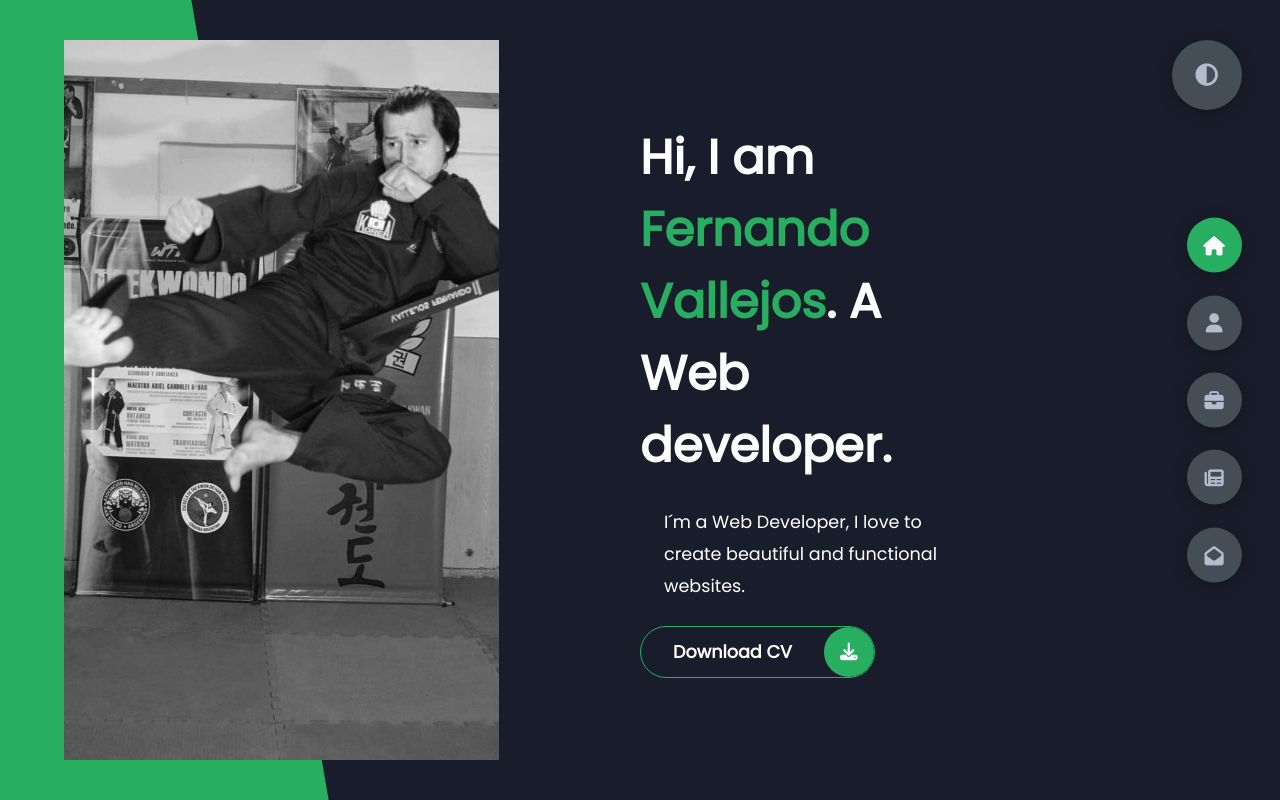
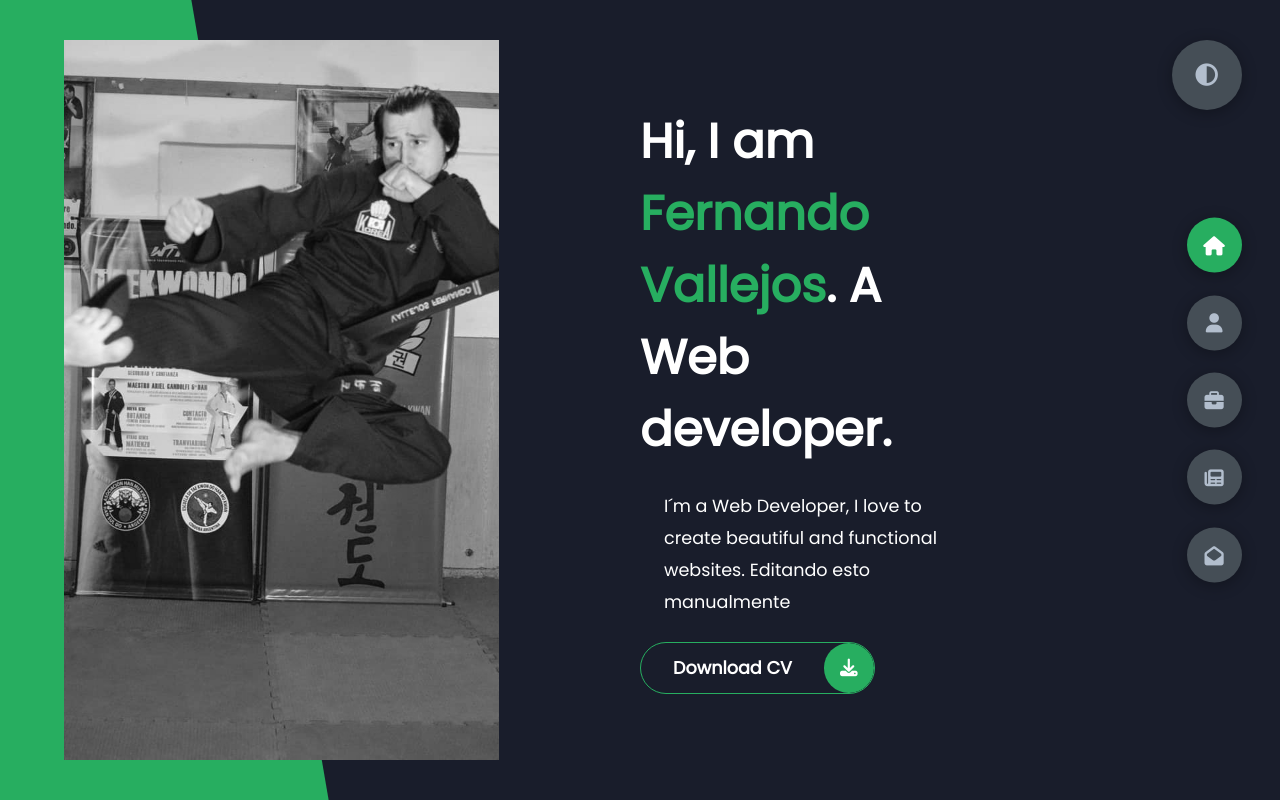
Before and after one commit to Fercho67/portfolio.github.io, a plain HTML site: page index.html in a window 1280 px wide. Drawn offline with Linux system fonts and the light colour scheme.

Commit message:
Update index.html

```diff
--- a/index.html
+++ b/index.html
@@ -28,6 +28,8 @@
                 <p>
 
                     I´m a Web Developer, I love to create beautiful and functional websites.
+                    Editando esto manualmente
+
 
                 <div class="btn-con">
                     <a href="https://drive.google.com/file/d/1-QLCzr2-agndamgTIDwdB9Nf6FD2bt79/view?usp=sharing" class="main-btn">
```
